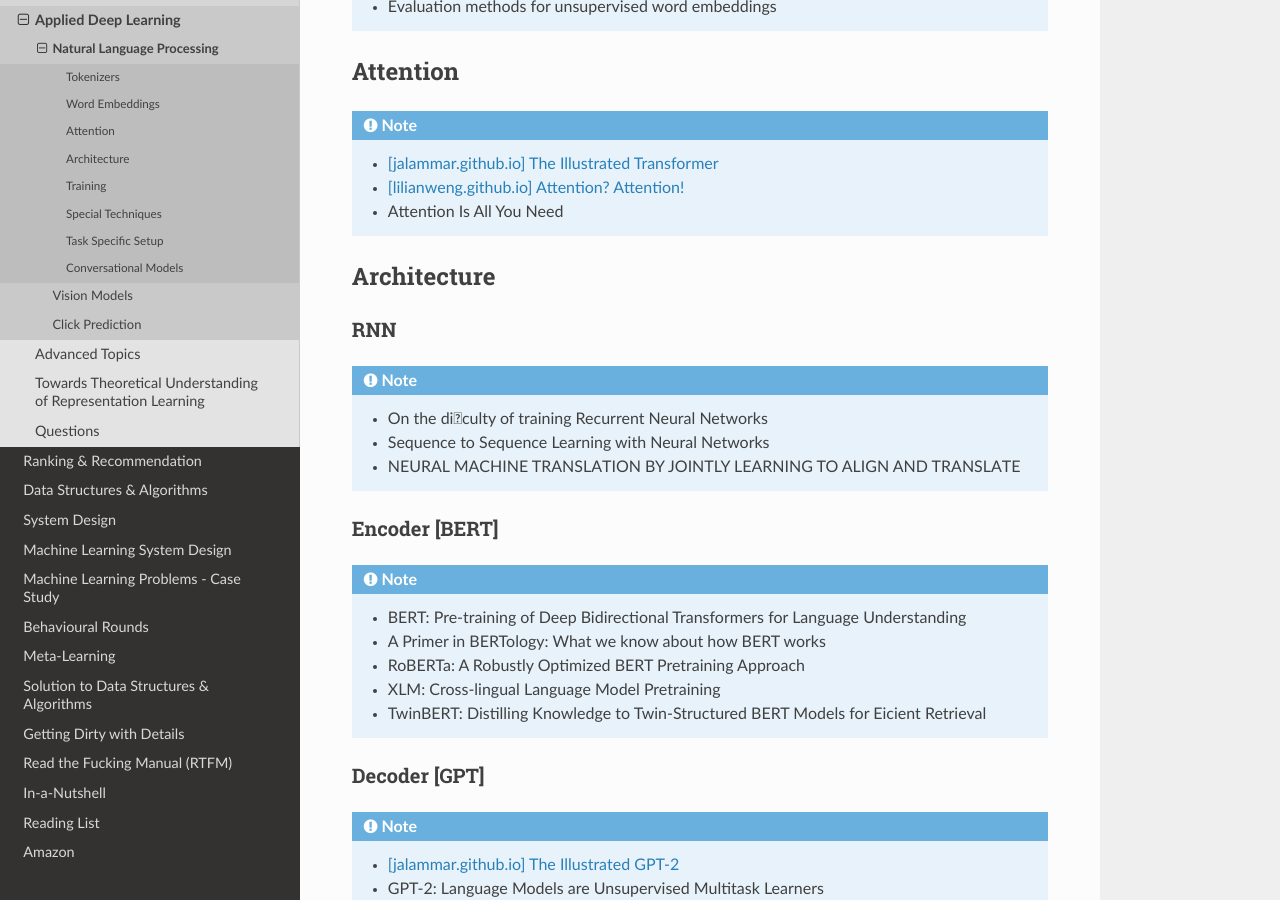
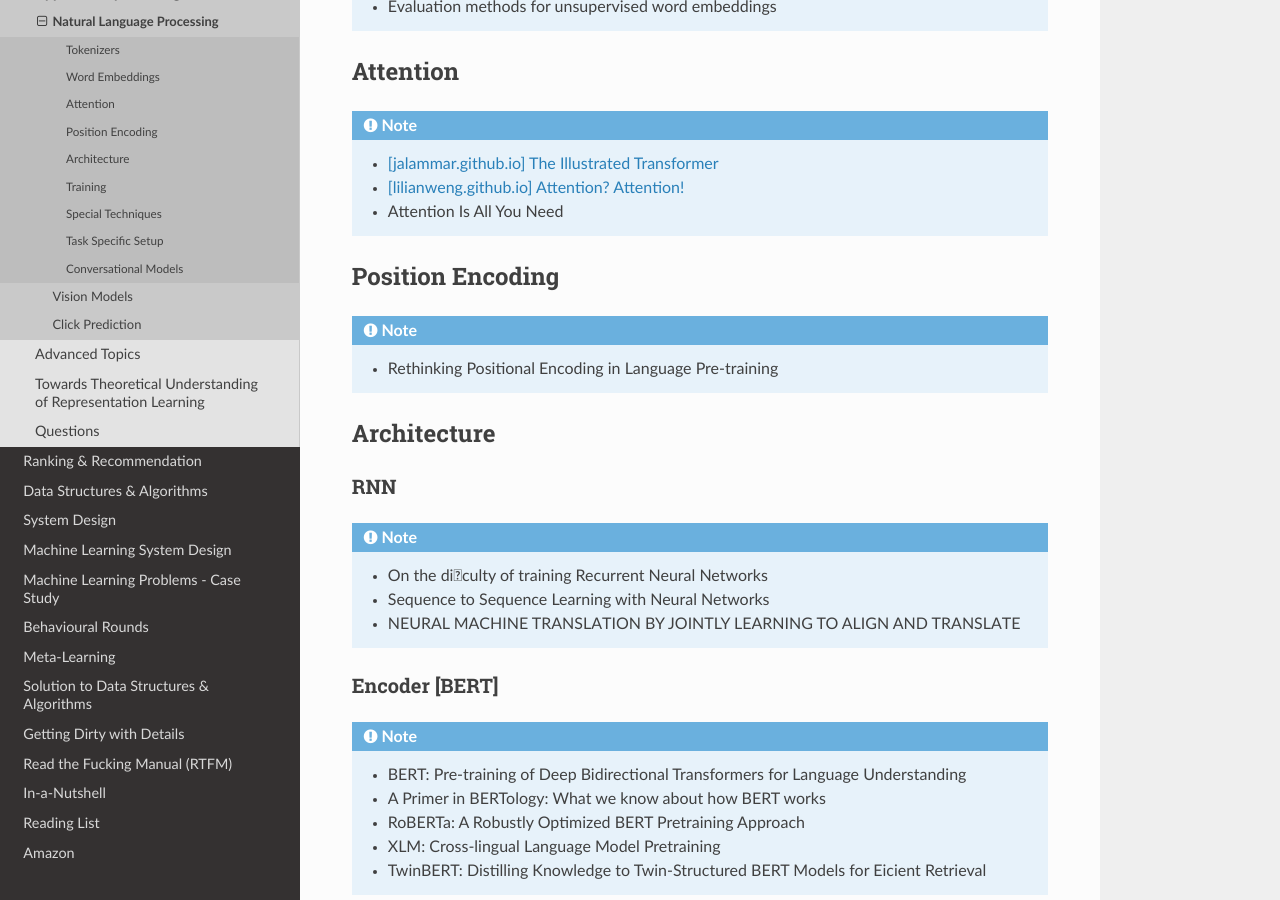
Before and after one commit to uselesstechjunks/leetcode, a Sphinx documentation site: the page built from docs/source/dl/application/nlp.rst, in a window 1280 px wide and 900 px high, scrolled down 617 px. Built offline with Sphinx 7.4.7 and the Read the Docs theme 2.0.0, drawn with Linux system fonts in a browser that asks for light colours.

Commit message:
Update nlp.rst

```diff
--- a/docs/source/dl/application/nlp.rst
+++ b/docs/source/dl/application/nlp.rst
@@ -29,6 +29,12 @@ Attention
 	* `[jalammar.github.io] The Illustrated Transformer <https://jalammar.github.io/illustrated-transformer/>`_
 	* `[lilianweng.github.io] Attention? Attention! <https://lilianweng.github.io/posts/2018-06-24-attention/>`_
 	* Attention Is All You Need
+
+*****************************************************************************************
+Position Encoding
+*****************************************************************************************
+.. note::
+	* Rethinking Positional Encoding in Language Pre-training
 
 *****************************************************************************************
 Architecture
```
